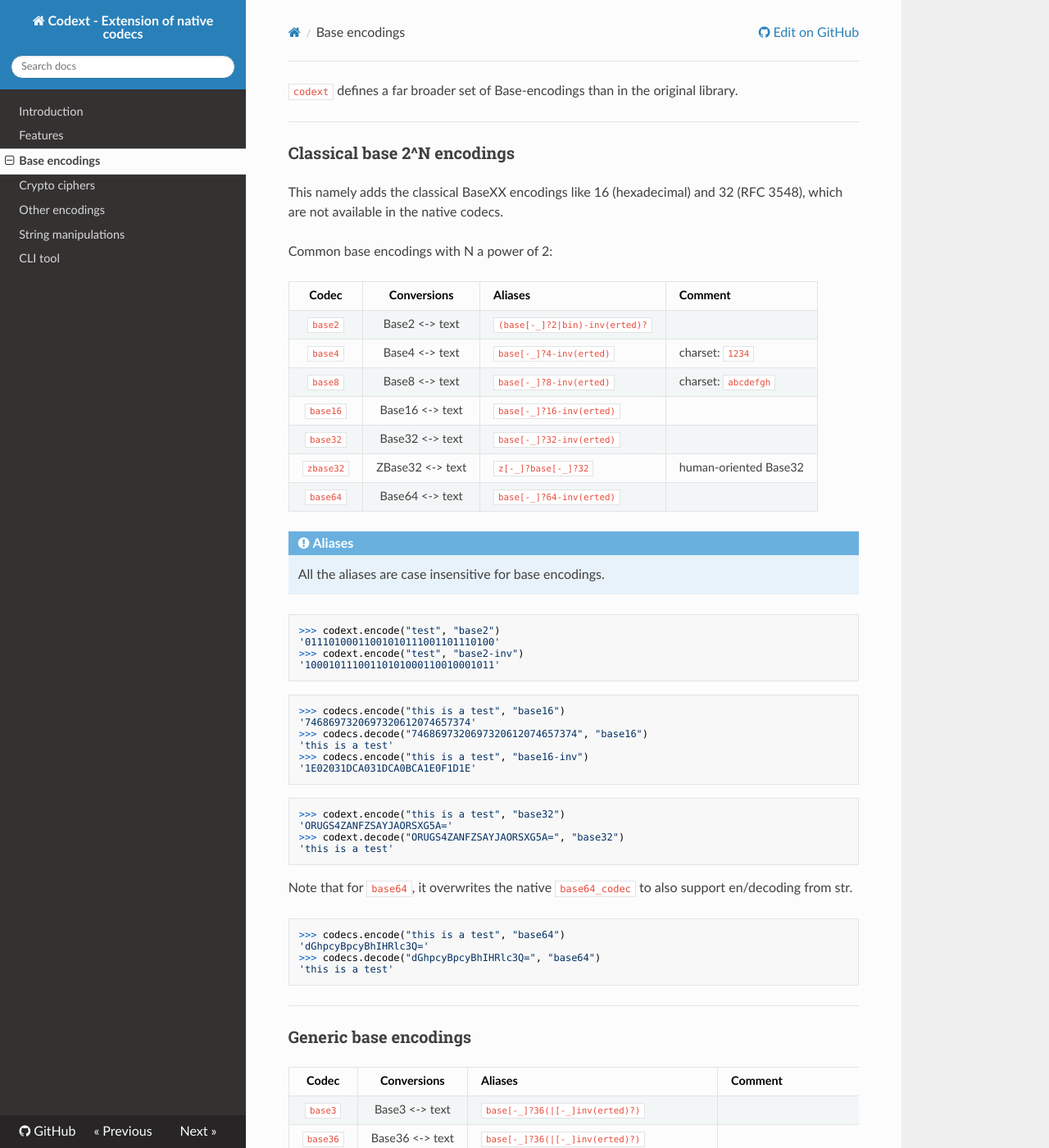
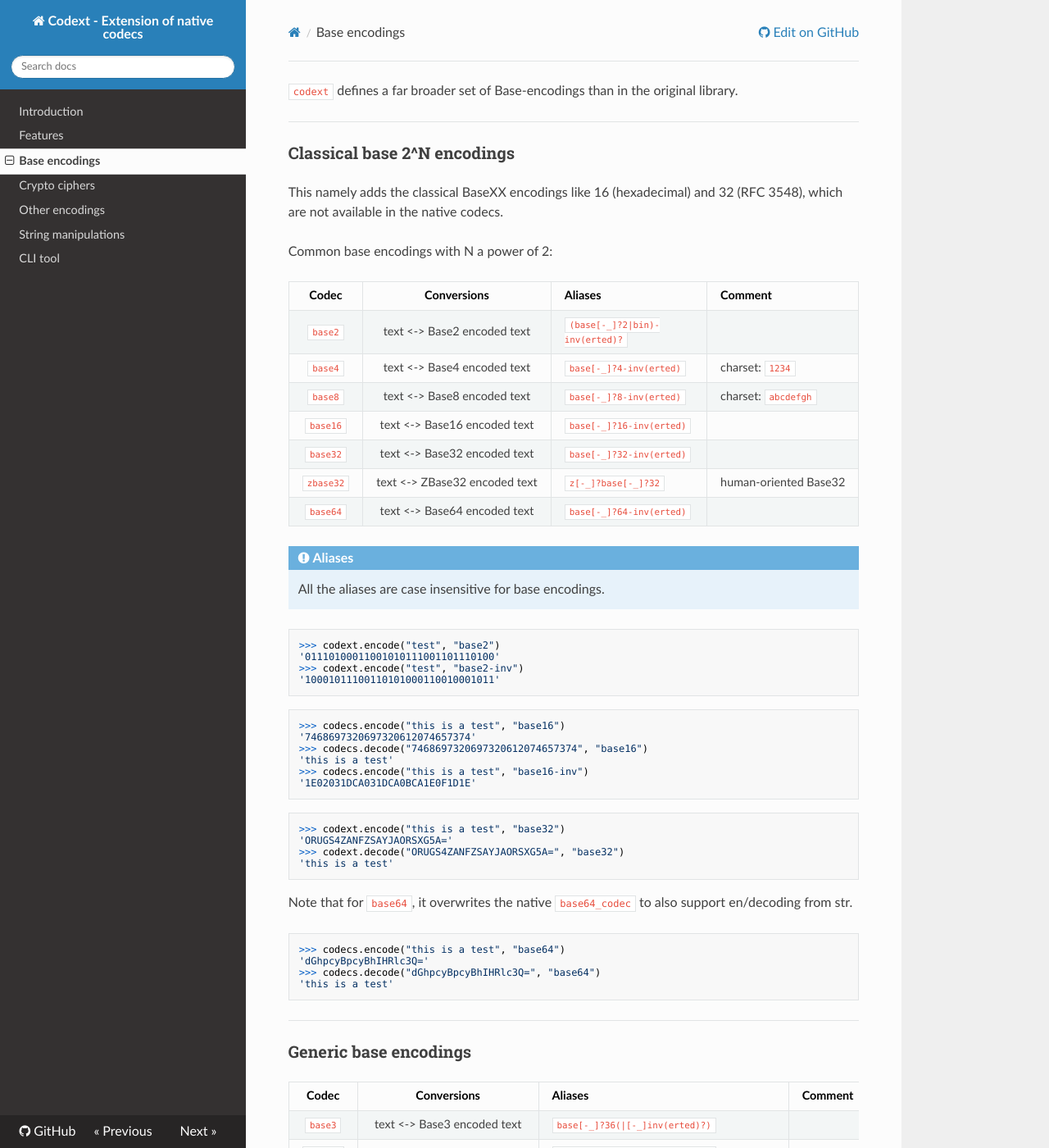
Before and after one commit to dhondta/python-codext, an MkDocs documentation site: the page built from docs/base.md, in a window 1280 px wide and 1400 px high. Shown: the whole window at 82% size. Built offline with MkDocs 1.6.1, drawn with Linux system fonts in a browser that asks for light colours; nearby versions of some CDN libraries; old or Windows-style settings are respelled for this version of MkDocs; some of the changed text lies outside the part shown.

Commit message:
Improved the documentation

````diff
--- a/docs/base.md
+++ b/docs/base.md
@@ -10,13 +10,13 @@ Common base encodings with N a power of 2:
 
 **Codec** | **Conversions** | **Aliases** | **Comment**
 :---: | :---: | --- | ---
-`base2` | Base2 <-> text | `(base[-_]?2|bin)-inv(erted)?` |
-`base4` | Base4 <-> text | `base[-_]?4-inv(erted)` | charset: `1234`
-`base8` | Base8 <-> text | `base[-_]?8-inv(erted)` | charset: `abcdefgh`
-`base16` | Base16 <-> text | `base[-_]?16-inv(erted)` |
-`base32` | Base32 <-> text | `base[-_]?32-inv(erted)` |
-`zbase32` | ZBase32 <-> text | `z[-_]?base[-_]?32` | human-oriented Base32
-`base64` | Base64 <-> text | `base[-_]?64-inv(erted)` |
+`base2` | text <-> Base2 encoded text | `(base[-_]?2|bin)-inv(erted)?` |
+`base4` | text <-> Base4 encoded text | `base[-_]?4-inv(erted)` | charset: `1234`
+`base8` | text <-> Base8 encoded text | `base[-_]?8-inv(erted)` | charset: `abcdefgh`
+`base16` | text <-> Base16 encoded text | `base[-_]?16-inv(erted)` |
+`base32` | text <-> Base32 encoded text | `base[-_]?32-inv(erted)` |
+`zbase32` | text <-> ZBase32 encoded text | `z[-_]?base[-_]?32` | human-oriented Base32
+`base64` | text <-> Base64 encoded text | `base[-_]?64-inv(erted)` |
 
 !!! note "Aliases"
 
@@ -60,10 +60,10 @@ Note that for `base64`, it overwrites the native `base64_codec` to also support
 
 **Codec** | **Conversions** | **Aliases** | **Comment**
 :---: | :---: | --- | ---
-`base3` | Base3 <-> text | `base[-_]?36(|[-_]inv(erted)?)` |
-`base36` | Base36 <-> text | `base[-_]?36(|[-_]inv(erted)?)` |
-`base58` | Base58 <-> text | `base[-_]?58(|[-_](bc|bitcoin|rp|ripple|fl|flickr|short[-]?url|url))` | supports Bitcoin, Ripple and short URL
-`base62` | Base62 <-> text | `base[-_]?62(|[-_]inv(erted)?)` |
+`base3` | text <-> Base3 encoded text | `base[-_]?36(|[-_]inv(erted)?)` |
+`base36` | text <-> Base36 encoded text | `base[-_]?36(|[-_]inv(erted)?)` |
+`base58` | text <-> Base58 encoded text | `base[-_]?58(|[-_](bc|bitcoin|rp|ripple|fl|flickr|short[-]?url|url))` | supports Bitcoin, Ripple and short URL
+`base62` | text <-> Base62 encoded text | `base[-_]?62(|[-_]inv(erted)?)` |
 
 ```python
 >>> codext.encode("test", "base3")
@@ -109,8 +109,8 @@ Note that for `base64`, it overwrites the native `base64_codec` to also support
 
 **Codec** | **Conversions** | **Aliases** | **Comment**
 :---: | :---: | --- | ---
-`base85` | Base85 <-> text | `base[-_]?85` | Python 3 only (relies on `base64` module)
-`base100` | Base100 <-> text | `base[-_]?100|emoji` | Python 3 only
+`base85` | text <-> Base85 encoded text | `base[-_]?85` | Python 3 only (relies on `base64` module)
+`base100` | text <-> Base100 encoded text | `base[-_]?100|emoji` | Python 3 only
 
 With Python 3, `base85` and `base100` (emoji's) are also supported.
 
````
Also changed, not shown: docs/ciphers.md (+13 -13 lines).
